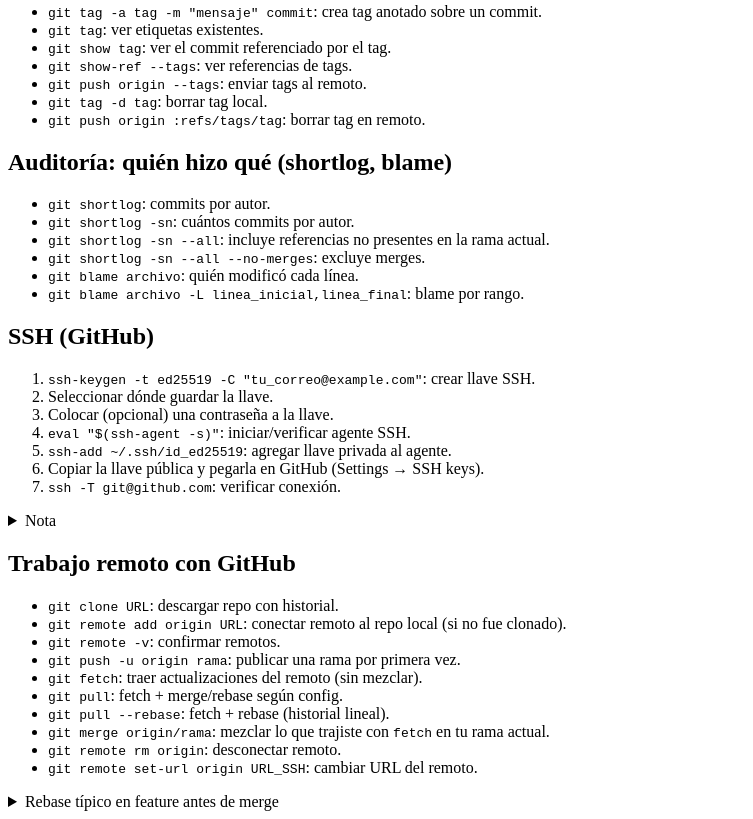
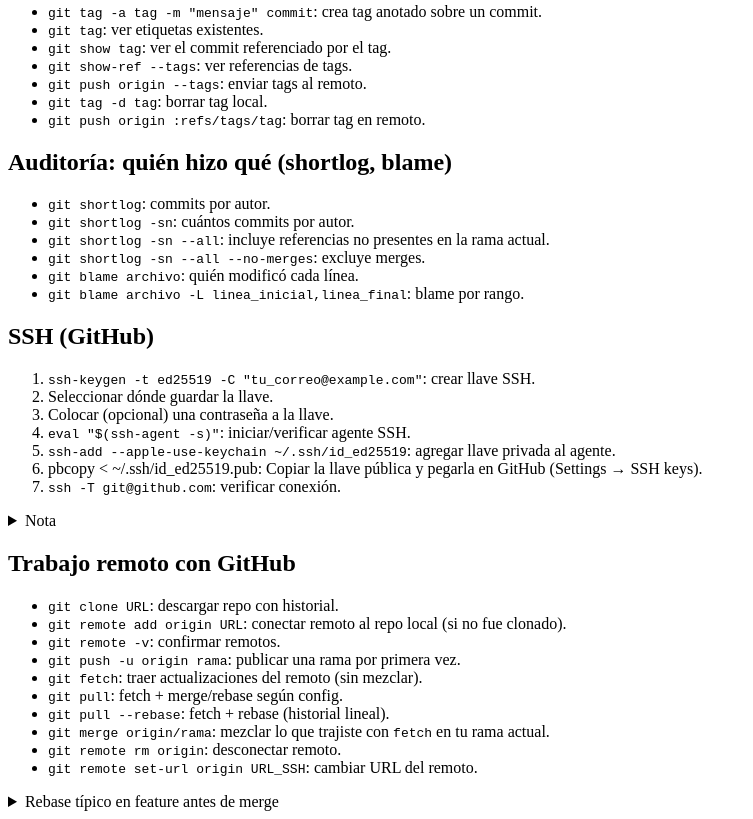
Before and after one commit to AJVP1/git-github, a plain HTML site: page index.html in a window 1280 px wide. Shown: the part 1978-2797 px from the top of the page, without its empty margins (0-753 px from the left). Drawn offline with Linux system fonts and the light colour scheme.

Commit message:
listo html

```diff
--- a/index.html
+++ b/index.html
@@ -3,6 +3,7 @@
   <head>
     <meta charset="utf-8" />
     <meta name="viewport" content="width=device-width, initial-scale=1" />
+    <link rel="stylesheet" href="styles.css" />
     <title>Comandos de Git y GitHub</title>
   </head>
   <body>
@@ -316,11 +317,12 @@ git checkout main</pre
             <code>eval "$(ssh-agent -s)"</code>: iniciar/verificar agente SSH.
           </li>
           <li>
-            <code>ssh-add ~/.ssh/id_ed25519</code>: agregar llave privada al
-            agente.
+            <code>ssh-add --apple-use-keychain ~/.ssh/id_ed25519</code>: agregar
+            llave privada al agente.
           </li>
           <li>
-            Copiar la llave pública y pegarla en GitHub (Settings → SSH keys).
+            pbcopy < ~/.ssh/id_ed25519.pub: Copiar la llave pública y pegarla en
+            GitHub (Settings → SSH keys).
           </li>
           <li><code>ssh -T git@github.com</code>: verificar conexión.</li>
         </ol>
```
Also changed, not shown: styles.css (added).
